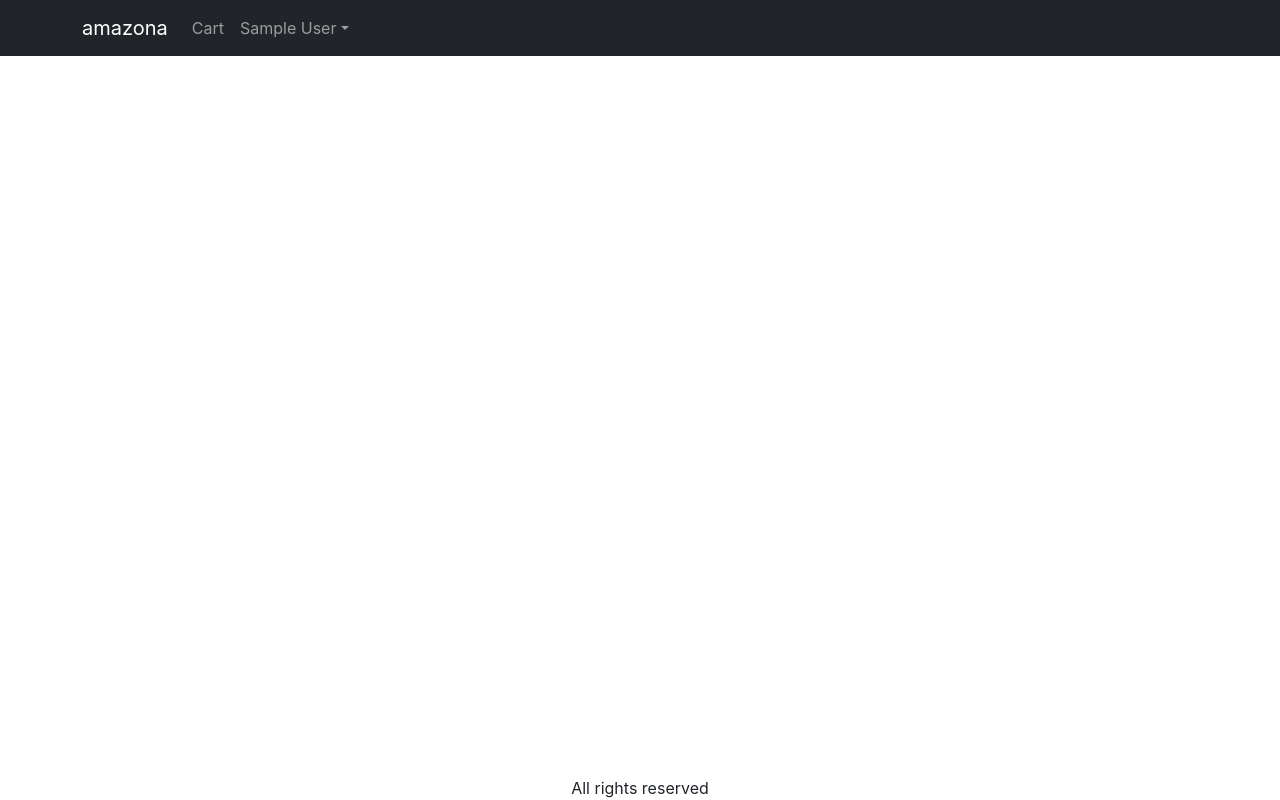
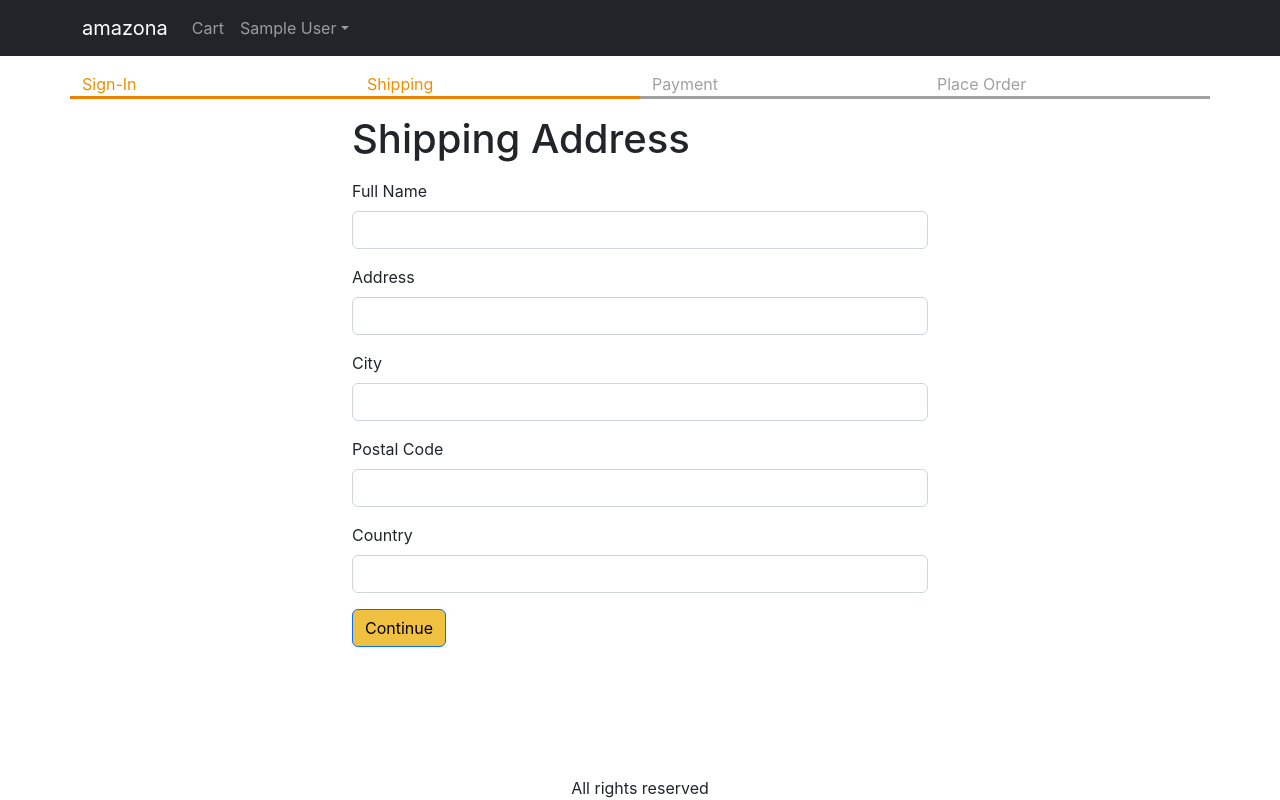
Before and after one commit to ivanzkh/amazona, a React (Create React App) app in the folder frontend/: page /shipping in a window 1280 px wide. Built offline with nearby package versions, Linux system fonts and the light colour scheme; sample sign-in values are in the browser's storage.

Commit message:
24, 25. Create Shipping & Sign Up Screen

```diff
--- a/frontend/src/App.js
+++ b/frontend/src/App.js
@@ -13,6 +13,8 @@
 import NavDropdown from 'react-bootstrap/NavDropdown';
 import { ToastContainer } from 'react-toastify';
 import 'react-toastify/dist/ReactToastify.css';
+import ShippingAddressScreen from './screens/ShippingAddressScreen';
+import SignupScreen from './screens/SignupScreen';
 
 function App() {
   const { state, dispatch: ctxDispatch } = useContext(Store);
@@ -21,6 +23,7 @@
   const signoutHandler = () => {
     ctxDispatch({ type: 'USER_SIGNOUT' });
     localStorage.removeItem('userInfo');
+    localStorage.removeItem('shippingAddress');
   };
 
   return (
@@ -74,6 +77,8 @@
               <Route path="/product/:slug" element={<ProductScreen />} />
               <Route path="/cart" element={<CartScreen />} />
               <Route path="/signin" element={<SigninScreen />} />
+              <Route path="/signup" element={<SignupScreen />} />
+              <Route path="/shipping" element={<ShippingAddressScreen />} />
               <Route path="/" element={<HomeScreen />} />
             </Routes>
           </Container>
--- a/frontend/src/Store.js
+++ b/frontend/src/Store.js
@@ -8,6 +8,9 @@
     : null,
 
   cart: {
+    shippingAddress: localStorage.getItem('shippingAddress')
+      ? JSON.parse(localStorage.getItem('shippingAddress'))
+      : {},
     cartItems: localStorage.getItem('cartItems')
       ? JSON.parse(localStorage.getItem('cartItems'))
       : [],
@@ -41,7 +44,23 @@
       return { ...state, userInfo: action.payload };
 
     case 'USER_SIGNOUT':
-      return { ...state, userInfo: null };
+      return {
+        ...state,
+        userInfo: null,
+        cart: {
+          cartItems: [],
+          shippingAddress: {},
+        },
+      };
+
+    case 'SAVE_SHIPPING_ADDRESS':
+      return {
+        ...state,
+        cart: {
+          ...state.cart,
+          shippingAddress: action.payload,
+        },
+      };
 
     default:
       return state;
--- /dev/null
+++ b/frontend/src/components/CheckoutSteps.js
@@ -0,0 +1,14 @@
+import React from 'react';
+import Row from 'react-bootstrap/Row';
+import Col from 'react-bootstrap/Col';
+
+export default function CheckoutSteps(props) {
+  return (
+    <Row className="checkout-steps">
+      <Col className={props.step1 ? 'active' : ''}>Sign-In</Col>
+      <Col className={props.step2 ? 'active' : ''}>Shipping</Col>
+      <Col className={props.step3 ? 'active' : ''}>Payment</Col>
+      <Col className={props.step4 ? 'active' : ''}>Place Order</Col>
+    </Row>
+  );
+}
--- a/frontend/src/index.css
+++ b/frontend/src/index.css
@@ -51,3 +51,13 @@
 .small-container {
   max-width: 600px;
 }
+
+.checkout-steps > div {
+  border-bottom: 0.2rem solid #a0a0a0;
+  color: #a0a0a0;
+}
+
+.checkout-steps > div.active {
+  border-bottom: 0.2rem solid #f08000;
+  color: #f09000;
+}
--- /dev/null
+++ b/frontend/src/screens/ShippingAddressScreen.js
@@ -0,0 +1,118 @@
+import React, { useState, useContext, useEffect } from 'react';
+import { Helmet } from 'react-helmet-async';
+import Form from 'react-bootstrap/Form';
+import Button from 'react-bootstrap/Button';
+import { useNavigate } from 'react-router-dom';
+import { Store } from '../Store';
+import CheckoutSteps from '../components/CheckoutSteps';
+
+export default function ShippingAddressScreen() {
+  const navigate = useNavigate();
+  const { state, dispatch: ctxDispatch } = useContext(Store);
+  const {
+    userInfo,
+    cart: { shippingAddress },
+  } = state;
+  const [fullName, setFullName] = useState(shippingAddress.fullName || '');
+  const [address, setAddress] = useState(shippingAddress.address || '');
+  const [city, setCity] = useState(shippingAddress.city || '');
+  const [postalCode, setPostalCode] = useState(
+    shippingAddress.postalCode || ''
+  );
+  useEffect(() => {
+    if (!userInfo) {
+      navigate('/signin?redirect=/shipping');
+    }
+  }, [userInfo, navigate]);
+  const [country, setCountry] = useState(shippingAddress.country || '');
+  const submitHandler = (e) => {
+    e.preventDefault();
+    ctxDispatch({
+      type: 'SAVE_SHIPPING_ADDRESS',
+      payload: {
+        fullName,
+        address,
+        city,
+        postalCode,
+        country,
+      },
+    });
+    localStorage.setItem(
+      'shippingAddress',
+      JSON.stringify({
+        fullName,
+        address,
+        city,
+        postalCode,
+        country,
+      })
+    );
+    navigate('/payment');
+  };
+
+  return (
+    <div>
+      <Helmet>
+        <title>Shipping Address</title>
+      </Helmet>
+      <CheckoutSteps step1 step2>
+        {' '}
+      </CheckoutSteps>
+      <div className="container small-container">
+        <h1 className="my-3">Shipping Address</h1>
+        <Form onSubmit={submitHandler}>
+          <Form.Group className="mb-3" controlId="fullName">
+            <Form.Label>Full Name</Form.Label>
+            <Form.Control
+              value={fullName}
+              onChange={(e) => setFullName(e.target.value)}
+              required
+            />
+          </Form.Group>
+
+          <Form.Group className="mb-3" controlId="address">
+            <Form.Label>Address</Form.Label>
+            <Form.Control
+              value={address}
+              onChange={(e) => setAddress(e.target.value)}
+              required
+            />
+          </Form.Group>
+
+          <Form.Group className="mb-3" controlId="city">
+            <Form.Label>City</Form.Label>
+            <Form.Control
+              value={city}
+              onChange={(e) => setCity(e.target.value)}
+              required
+            />
+          </Form.Group>
+
+          <Form.Group className="mb-3" controlId="postalCode">
+            <Form.Label>Postal Code</Form.Label>
+            <Form.Control
+              value={postalCode}
+              onChange={(e) => setPostalCode(e.target.value)}
+              required
+            />
+          </Form.Group>
+
+          <Form.Group className="mb-3" controlId="country">
+            <Form.Label>Country</Form.Label>
+            <Form.Control
+              value={country}
+              onChange={(e) => setCountry(e.target.value)}
+              required
+            />
+          </Form.Group>
+
+          <div className="mb-3">
+            <Button variant="primary" type="submit">
+              Continue
+            </Button>
+          </div>
+        </Form>
+      </div>
+    </div>
+  );
+}
--- /dev/null
+++ b/frontend/src/screens/SignupScreen.js
@@ -0,0 +1,101 @@
+import Axios from 'axios';
+
+import { useLocation, Link, useNavigate } from 'react-router-dom';
+import Container from 'react-bootstrap/Container';
+import Form from 'react-bootstrap/Form';
+import { Helmet } from 'react-helmet-async';
+import Button from 'react-bootstrap/Button';
+import { useState, useContext, useEffect } from 'react';
+import { Store } from '../Store';
+import { toast } from 'react-toastify';
+import { getError } from '../utils';
+
+export default function SignupScreen() {
+  const navigate = useNavigate();
+  const { search } = useLocation();
+  const redirectInUrl = new URLSearchParams(search).get('redirect');
+  const redirect = redirectInUrl ? redirectInUrl : '/';
+
+  const [name, setName] = useState('');
+  const [email, setEmail] = useState('');
+  const [password, setPassword] = useState('');
+  const [confirmPassword, setConfirmPassword] = useState('');
+
+  const { state, dispatch: ctxDispatch } = useContext(Store);
+  const { userInfo } = state;
+
+  const submitHandler = async (e) => {
+    e.preventDefault();
+    if (password !== confirmPassword) {
+      toast.error('Passwords do not match');
+      return;
+    }
+    try {
+      const { data } = await Axios.post('/api/users/signup', {
+        name,
+        email,
+        password,
+      });
+      ctxDispatch({ type: 'USER_SIGNIN', payload: data });
+      localStorage.setItem('userInfo', JSON.stringify(data));
+      navigate(redirect || '/');
+    } catch (err) {
+      toast.error(getError(err));
+    }
+  };
+
+  useEffect(() => {
+    if (userInfo) {
+      navigate(redirect);
+    }
+  }, [navigate, redirect, userInfo]);
+
+  return (
+    <Container className="small-container">
+      <Helmet>
+        <title>Sign Up</title>
+      </Helmet>
+      <h1 className="my-3">Sign Up</h1>
+      <Form onSubmit={submitHandler}>
+        <Form.Group className="mb-3" controlId="name">
+          <Form.Label>Name</Form.Label>
+          <Form.Control required onChange={(e) => setName(e.target.value)} />
+        </Form.Group>
+
+        <Form.Group className="mb-3" controlId="email">
+          <Form.Label>Email</Form.Label>
+          <Form.Control
+            type="email"
+            required
+            onChange={(e) => setEmail(e.target.value)}
+          />
+        </Form.Group>
+        <Form.Group className="mb-3" controlId="password">
+          <Form.Label>Password</Form.Label>
+          <Form.Control
+            type="password"
+            required
+            onChange={(e) => setPassword(e.target.value)}
+          />
+        </Form.Group>
+
+        <Form.Group className="mb-3" controlId="confirmPassword">
+          <Form.Label>Confirm Password</Form.Label>
+          <Form.Control
+            type="password"
+            required
+            onChange={(e) => setConfirmPassword(e.target.value)}
+          />
+        </Form.Group>
+
+        <div className="mb-3">
+          <Button type="submit">Sign Up</Button>
+        </div>
+        <div className="mb-3">
+          Already have an account?{' '}
+          <Link to={`/signin?redirect=${redirect}`}>Sign-In</Link>
+        </div>
+      </Form>
+    </Container>
+  );
+}
```
Also changed, not shown: 2 other files (tests, documents, lock files or other folders).
